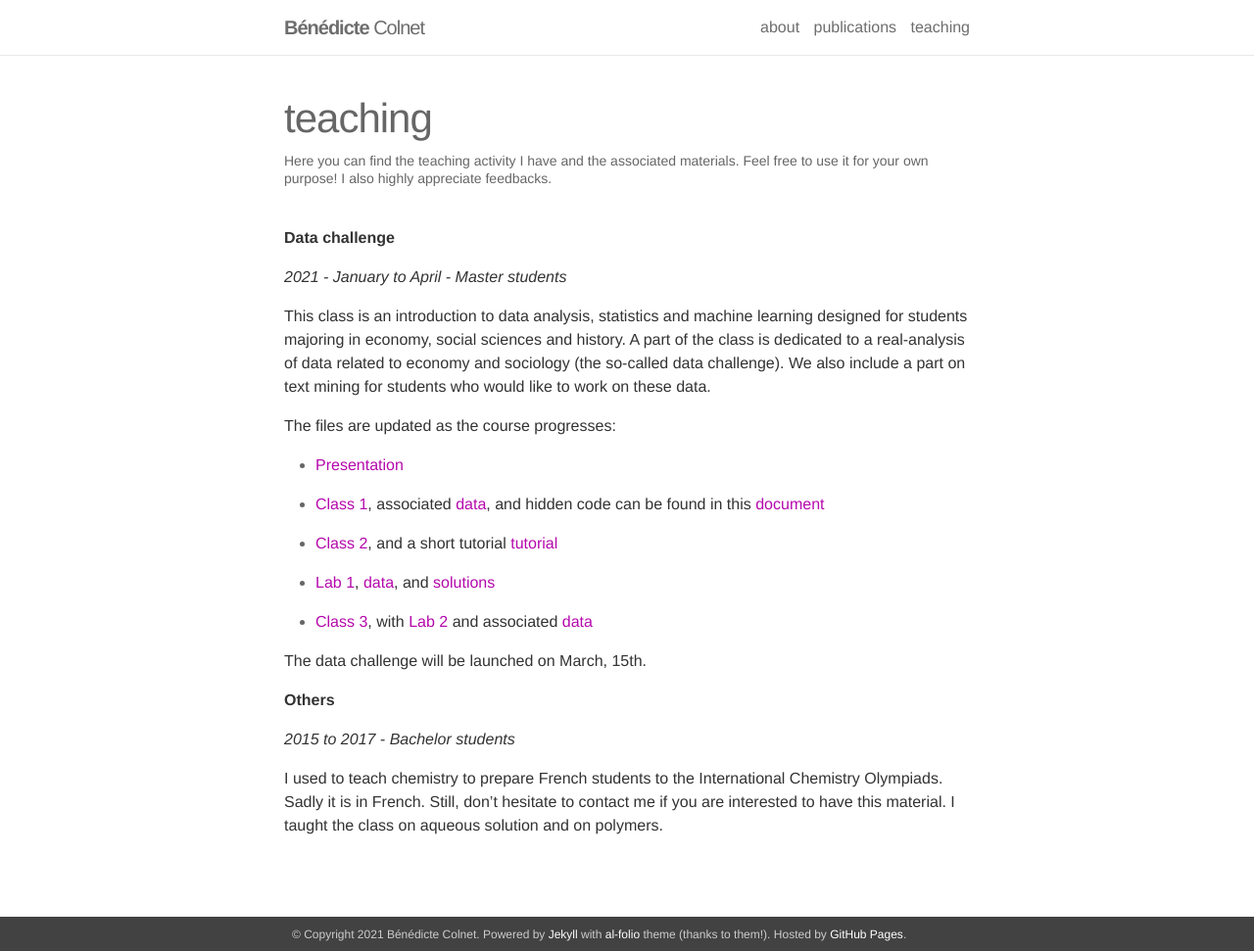
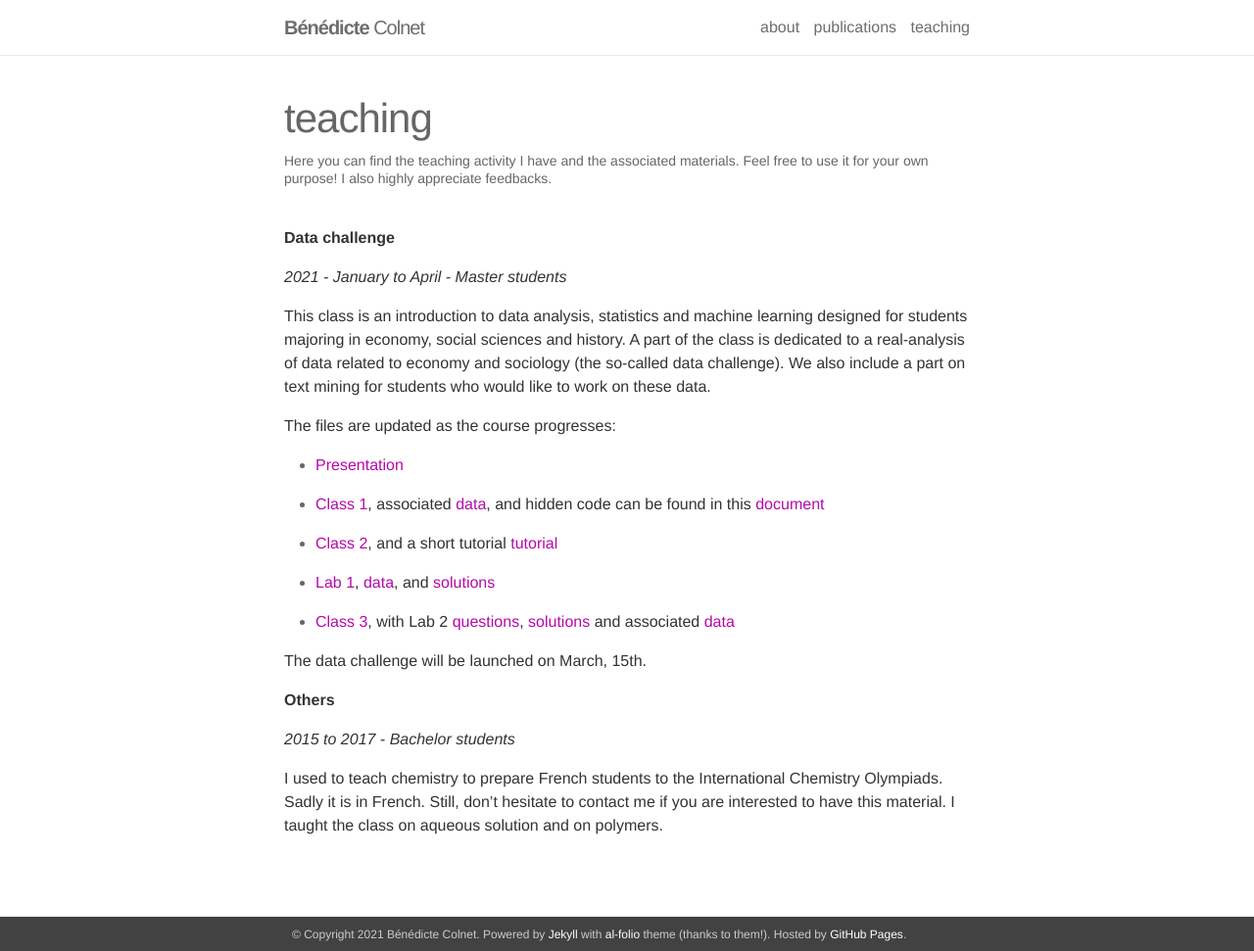
Before and after one commit to BenedicteColnet/BenedicteColnet.github.io, a Jekyll site: the page built from _pages/teaching.md, in a window 1280 px wide and 971 px high. Shown: the whole window at 98% size. Built offline with Jekyll 4.4.1, drawn with Linux system fonts in a browser that asks for light colours; nearby versions of some CDN libraries; comment, search, counter and statistics services are not loaded.

Commit message:
Lab regression solutions

```diff
--- a/_pages/teaching.md
+++ b/_pages/teaching.md
@@ -22,7 +22,7 @@ The files are updated as the course progresses:
 
 - [Lab 1]({{ site.url }}/files/lab1/Principal_Component_Analysis_questions.pdf), [data]({{ site.url }}/files/lab1/decathlon.csv), and [solutions]({{ site.url }}/files/lab1/Principal_Component_Analysis.pdf)
 
-- [Class 3]({{ site.url }}/files/class3/cours/Cours3.html), with [Lab 2]({{ site.url }}/files/class3/lab/Lab3_regression_questions.pdf) and associated [data]({{ site.url }}/files/class3/lab/bea-2006.csv)
+- [Class 3]({{ site.url }}/files/class3/cours/Cours3.html), with Lab 2 [questions]({{ site.url }}/files/class3/lab/Lab3_regression_questions.pdf), [solutions]({{ site.url }}/files/class3/lab/Lab3_regression.pdf) and associated [data]({{ site.url }}/files/class3/lab/bea-2006.csv)
 
 
 The data challenge will be launched on March, 15th.
```
